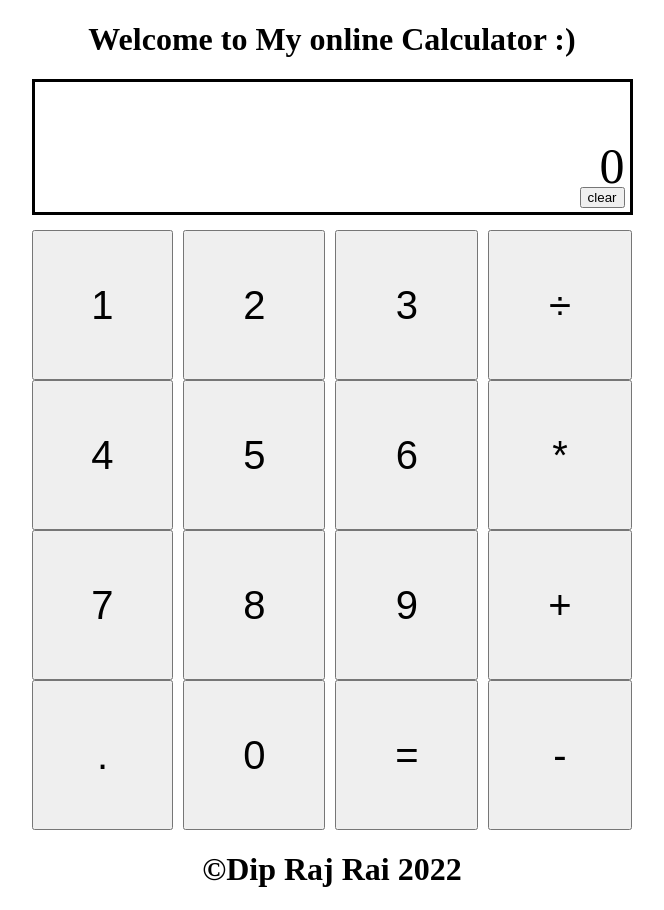
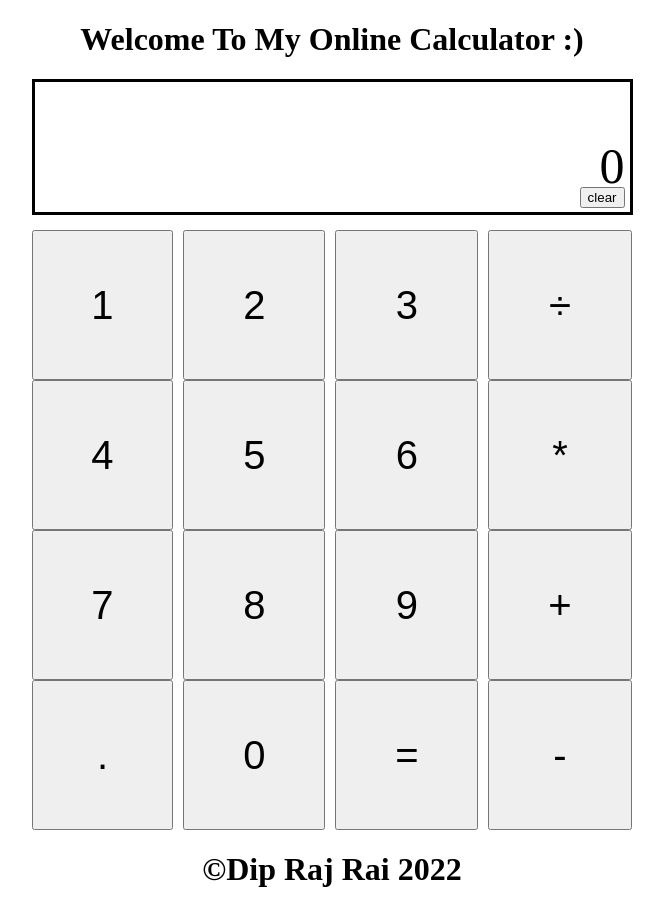
Before and after one commit to DipRRai/Calculator, a plain HTML site: page index.html in a window 1280 px wide. Shown: the whole page, without its empty margins (308-972 px from the left). Drawn offline with Linux system fonts and the light colour scheme.

Commit message:
Title casing
altered title

```diff
--- a/index.html
+++ b/index.html
@@ -8,7 +8,7 @@
     <link rel="stylesheet" href="styles.css">
 </head>
 <body>
-    <h1>Welcome to My online Calculator :)</h1>
+    <h1>Welcome To My Online Calculator :)</h1>
     <div class="calculator">
         <div>
             <div class="displayWindow">
```
